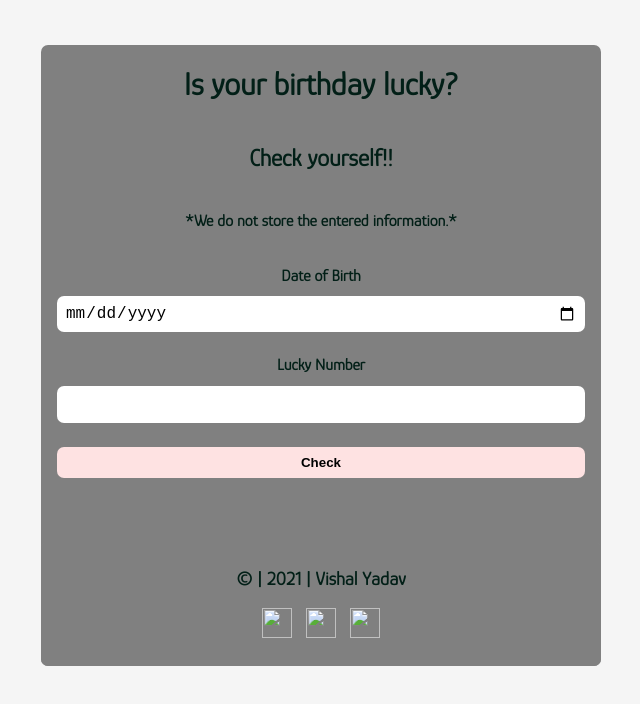
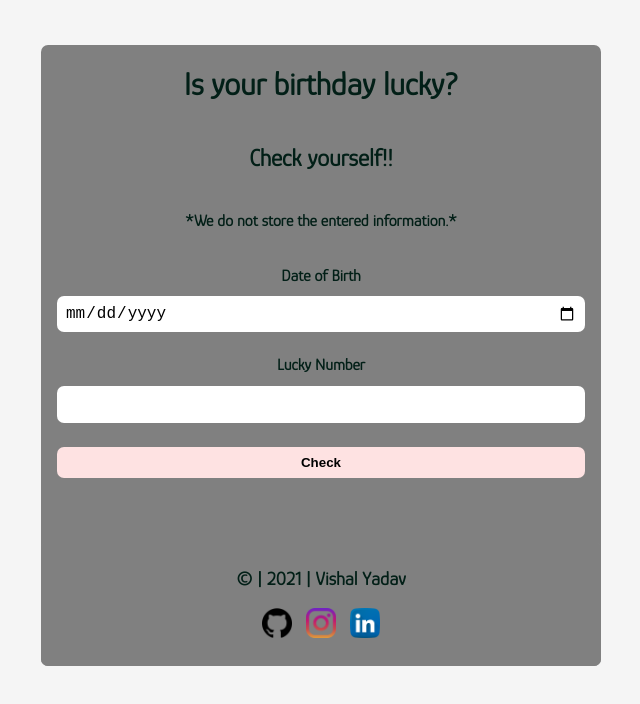
Before and after one commit to vishalyadav-code/lucky-bithday, a plain HTML site: page index.html in a window 1280 px wide. Shown: the whole page, without its empty margins (319-959 px from the left). Drawn offline with Linux system fonts and the light colour scheme; the site is published under a folder, as on GitHub Pages, so addresses that start at the root find nothing.

Commit message:
Birthday

```diff
--- a/index.html
+++ b/index.html
@@ -31,9 +31,9 @@
             <h3>© | 2021 | Vishal Yadav</h3>
 
 
-            <a href="https://github.com/vishalyadav-code" class="logo github "><img src="/github.png" width="30px"; height="30px"; ></a>
-            <a href="https://www.instagram.com/vishal.yadav_23/" class="logo insta"><img src="/instagram.png" width="30px"; height="30px" ></a>
-            <a href="https://www.linkedin.com/in/vishal-yadav23/" class="logo linked-in"><img src="/linkedin.png" width="30px"; height="30px" ></a>
+            <a href="https://github.com/vishalyadav-code" class="logo github "><img src="github.png" width="30px"; height="30px"; ></a>
+            <a href="https://www.instagram.com/vishal.yadav_23/" class="logo insta"><img src="instagram.png" width="30px"; height="30px" ></a>
+            <a href="https://www.linkedin.com/in/vishal-yadav23/" class="logo linked-in"><img src="linkedin.png" width="30px"; height="30px" ></a>
 
 
         </div>
```
